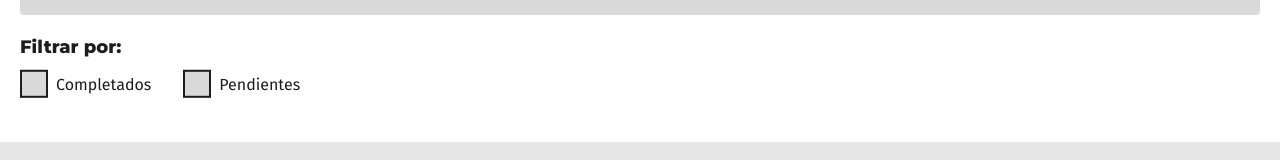
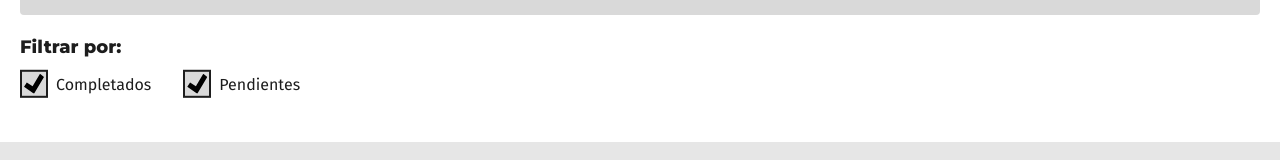
Before and after one commit to dereksamuel/todo-app, a React (Vite) app: page / in a window 1280 px wide. Shown: the part 133-293 px from the top of the page. Built offline with nearby package versions, Linux system fonts and the light colour scheme.

Commit message:
hooks are update

```diff
--- a/src/components/Atoms/Modal/index.jsx
+++ b/src/components/Atoms/Modal/index.jsx
@@ -7,25 +7,25 @@ import { useTodosContext } from "@/context/todos";
 import "./styles.scss";
 
 function Modal({ children }) {
-  const { isModalHidden, setIsModalHidden } = useTodosContext();
+  const { isModalVisible, setIsModalVisible } = useTodosContext();
 
   return createPortal(
     <div data-testid="modal" className="modal-container">
       <CSSTransition
         classNames="fadeIn"
         timeout={300}
-        in={isModalHidden}
+        in={isModalVisible}
         unmountOnExit
       >
         <div
           className="overlay inset-0 fixed z-20"
-          onClick={() => setIsModalHidden(false)}
+          onClick={() => setIsModalVisible(false)}
         ></div>
       </CSSTransition>
       <CSSTransition
         classNames="moveIn"
         timeout={150}
-        in={isModalHidden}
+        in={isModalVisible}
         unmountOnExit
       >
         <div className="modal-content rounded z-30 inset-0 fixed bg-white mx-8 max-w-md top-auto p-8 pt-14">
--- a/src/components/Molecules/FilterSection/index.jsx
+++ b/src/components/Molecules/FilterSection/index.jsx
@@ -1,11 +1,17 @@
 import React from "react";
-// import PropTypes from "prop-types";
+
 import { Input } from "@atoms/Input";
 import { Text } from "@atoms/Text";
+import { useTodosContext } from "../../../context/todos";
 
 import "./styles.scss";
 
 function FilterSection() {
+  const { filterDone, filterPending, onChangeState } = useTodosContext();
+
+  const onChangeFilter = (event) =>
+    onChangeState(event.target.name, event.target.checked);
+
   return (
     <section data-testid="filter-section" className="px-5 py-10">
       <Text variant="title" className="mb-7 text-center">
@@ -21,6 +27,9 @@ function FilterSection() {
             data-testid="input-search"
             variant="checkbox--small"
             type="checkbox"
+            name="filterDone"
+            onChange={onChangeFilter}
+            defaultChecked={filterDone}
           />
           <Text variant="small">Completados</Text>
         </label>
@@ -29,6 +38,9 @@ function FilterSection() {
             data-testid="input-search"
             variant="checkbox--small"
             type="checkbox"
+            name="filterPending"
+            onChange={onChangeFilter}
+            defaultChecked={filterPending}
           />
           <Text variant="small">Pendientes</Text>
         </label>
--- a/src/components/Molecules/MainModal/index.jsx
+++ b/src/components/Molecules/MainModal/index.jsx
@@ -9,7 +9,7 @@ import { useTodosContext } from "@/context/todos";
 import "./styles.scss";
 
 function MainModal({ title, children }) {
-  const { setIsModalHidden } = useTodosContext();
+  const { onChangeState } = useTodosContext();
 
   return (
     <>
@@ -17,7 +17,7 @@ function MainModal({ title, children }) {
         <Button
           variant="dark"
           data-testid="close-button"
-          onClick={() => setIsModalHidden(false)}
+          onClick={() => onChangeState("isModalVisible", false)}
           className="absolute close-button left-1/2"
         >
           <HiX size={38} className="text-white" />
@@ -46,7 +46,7 @@ function MainModal({ title, children }) {
           </Button>
         </form>
       </Modal>
-      {children({ setIsModalHidden })}
+      {children({ onChangeState })}
     </>
   );
 }
--- a/src/components/Organisms/TodoList/index.jsx
+++ b/src/components/Organisms/TodoList/index.jsx
@@ -21,10 +21,10 @@ function TodoList({ todoList }) {
           </>
         }
       >
-        {({ setIsModalHidden }) => (
+        {({ onChangeState }) => (
           <Button
             variant="primary-rounded"
-            onClick={() => setIsModalHidden(true)}
+            onClick={() => onChangeState("isModalVisible", true)}
             data-testid="main-button"
             className="w-fit fixed bottom-5 left-1/2 todo-list-container__main-button z-20"
           >
--- a/src/context/todos.jsx
+++ b/src/context/todos.jsx
@@ -1,19 +1,27 @@
 import React, { createContext, useContext, useState } from "react";
 import PropTypes from "prop-types";
 
-export const todosContext = createContext({
+const defaultState = {
   todos: [],
-  isModalHidden: false,
-});
+  isModalVisible: false,
+  filterDone: true,
+  filterPending: true,
+};
+
+export const todosContext = createContext(defaultState);
 
 function TodosProvider({ children }) {
-  const [todos, setTodos] = useState();
-  const [isModalHidden, setIsModalHidden] = useState();
+  const [state, setState] = useState(defaultState);
+
+  const onChangeState = (key, value) => {
+    setState({
+      ...state,
+      [key]: value,
+    });
+  };
 
   return (
-    <todosContext.Provider
-      value={{ todos, isModalHidden, setIsModalHidden, setTodos }}
-    >
+    <todosContext.Provider value={{ ...state, onChangeState }}>
       {children}
     </todosContext.Provider>
   );
--- a/src/hooks/useChangeValue.js
+++ /dev/null
@@ -1,12 +0,0 @@
-import { useState } from "react";
-
-export const useChangeValue = (defaultValue = "", handleChange) => {
-  const [value, setValue] = useState(defaultValue);
-
-  const onChange = (event) => {
-    setValue(event.target.value);
-    handleChange?.();
-  };
-
-  return [value, onChange];
-};
```
